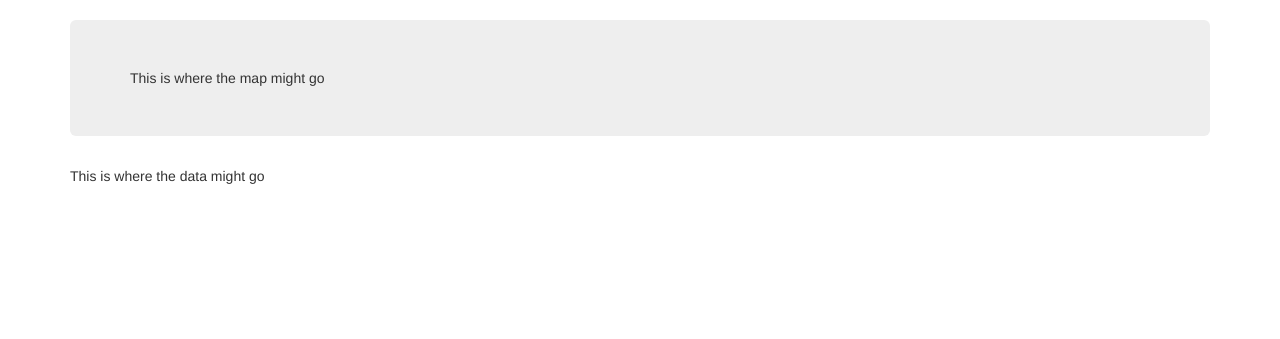
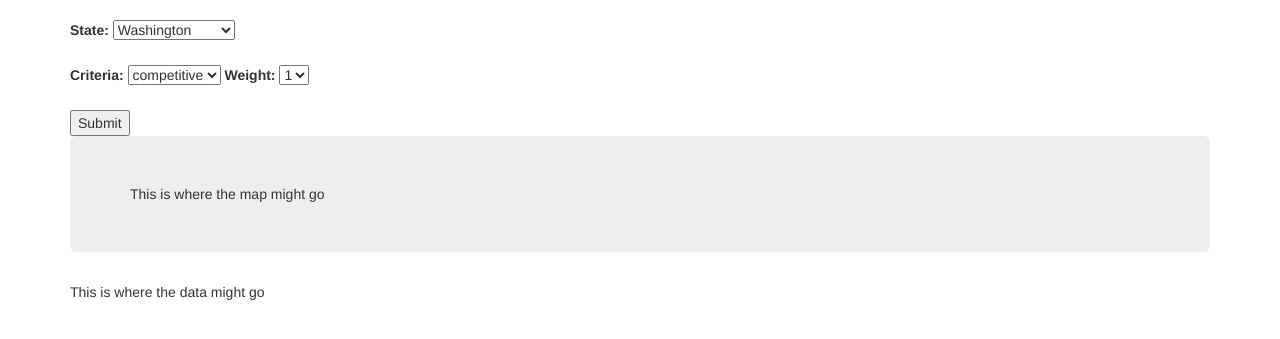
Before and after one commit to GerryPy/GerryPy, a Python web app: template gerrypy/templates/map.jinja2 in a window 1280 px wide. Shown: the part 52-391 px from the top of the page. Run offline with Jinja, Linux system fonts and the light colour scheme; the template is opened without the code that fills it, so the values that code supplies are empty; some libraries are stand-ins or nearby versions.

Commit message:
basic form for map criteria, change some css

```diff
--- a/gerrypy/templates/home.jinja2
+++ b/gerrypy/templates/home.jinja2
@@ -1,4 +1,7 @@
 {% extends "layout.jinja2" %}
+{% block css %}
+    <link href="{{ request.static_url('gerrypy:static/home.css') }}" rel="stylesheet">
+{% endblock %}
 {% block title %}
 GerryPy
 {% endblock %}
--- a/gerrypy/templates/layout.jinja2
+++ b/gerrypy/templates/layout.jinja2
@@ -13,6 +13,7 @@
     <!-- Bootstrap core CSS -->
     <link href="//oss.maxcdn.com/libs/twitter-bootstrap/3.0.3/css/bootstrap.min.css" rel="stylesheet">
     <link href="{{ request.static_url('gerrypy:static/style.css') }}" rel="stylesheet">
+    {% block css %}{% endblock %}
 
     <!-- Custom styles for this scaffold -->
     <!-- <link href="{{request.static_url('gerrypy:static/theme.css')}}" rel="stylesheet"> -->
--- a/gerrypy/templates/map.jinja2
+++ b/gerrypy/templates/map.jinja2
@@ -4,6 +4,78 @@ GerryPy
 {% endblock %}
 {% block body %}
     <div class='container'>
+        <form>
+            <label>State:</label>
+            <select name='state'>
+                <option value="AL">Alabama</option>
+                <option value="AK">Alaska</option>
+                <option value="AZ">Arizona</option>
+                <option value="AR">Arkansas</option>
+                <option value="CA">California</option>
+                <option value="CO">Colorado</option>
+                <option value="CT">Connecticut</option>
+                <option value="DE">Delaware</option>
+                <option value="FL">Florida</option>
+                <option value="GA">Georgia</option>
+                <option value="HI">Hawaii</option>
+                <option value="ID">Idaho</option>
+                <option value="IL">Illinois</option>
+                <option value="IN">Indiana</option>
+                <option value="IA">Iowa</option>
+                <option value="KS">Kansas</option>
+                <option value="KY">Kentucky</option>
+                <option value="LA">Louisiana</option>
+                <option value="ME">Maine</option>
+                <option value="MD">Maryland</option>
+                <option value="MA">Massachusetts</option>
+                <option value="MI">Michigan</option>
+                <option value="MN">Minnesota</option>
+                <option value="MS">Mississippi</option>
+                <option value="MO">Missouri</option>
+                <option value="MT">Montana</option>
+                <option value="NE">Nebraska</option>
+                <option value="NV">Nevada</option>
+                <option value="NH">New Hampshire</option>
+                <option value="NJ">New Jersey</option>
+                <option value="NM">New Mexico</option>
+                <option value="NY">New York</option>
+                <option value="NC">North Carolina</option>
+                <option value="ND">North Dakota</option>
+                <option value="OH">Ohio</option>
+                <option value="OK">Oklahoma</option>
+                <option value="OR">Oregon</option>
+                <option value="PA">Pennsylvania</option>
+                <option value="RI">Rhode Island</option>
+                <option value="SC">South Carolina</option>
+                <option value="SD">South Dakota</option>
+                <option value="TN">Tennessee</option>
+                <option value="TX">Texas</option>
+                <option value="UT">Utah</option>
+                <option value="VT">Vermont</option>
+                <option value="VA">Virginia</option>
+                <option value="WA" selected>Washington</option>
+                <option value="WV">West Virginia</option>
+                <option value="WI">Wisconsin</option>
+                <option value="WY">Wyoming</option>
+            </select>
+            <br><br>
+            <div class='criteria'>
+                <label>Criteria: </label>
+                <select name='criteria'>
+                    <option value='competitive'>competitive</option>
+                </select>
+                <label>Weight: </label>
+                <select name='weight'>
+                    <option value='1'>1</option>
+                    <option value='2'>2</option>
+                    <option value='3'>3</option>
+                    <option value='4'>4</option>
+                    <option value='5'>5</option>
+                </select>
+            </div>
+            <br>
+            <input type="submit">
+        </form>
         <div class="jumbotron">
             This is where the map might go
         </div>
--- a/gerrypy/views/default.py
+++ b/gerrypy/views/default.py
@@ -3,7 +3,7 @@ from pyramid.view import view_config
 
 @view_config(route_name='home', renderer='../templates/home.jinja2')
 def home_view(request):
-    return {}
+    return {'css':'yes'}
 
 
 @view_config(route_name='map', renderer='../templates/map.jinja2')
```
Also changed, not shown: gerrypy/static/home.css (added, +7 -0 lines), gerrypy/static/style.css (+0 -8 lines), README.txt (deleted).
